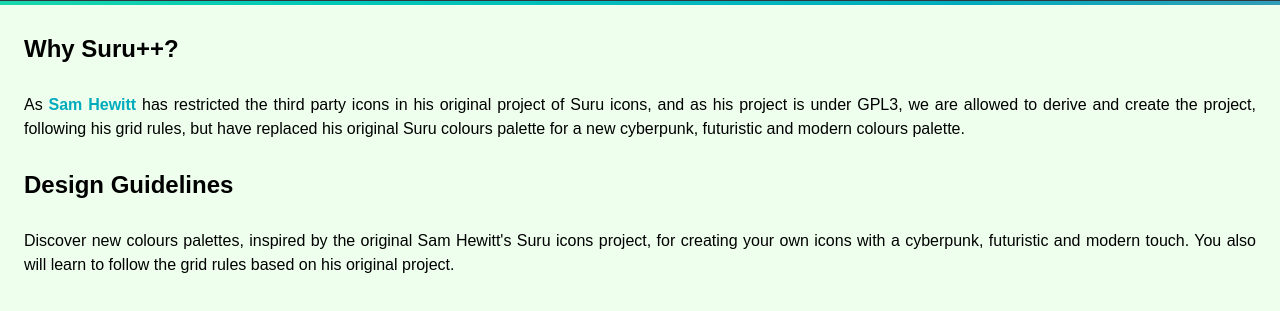
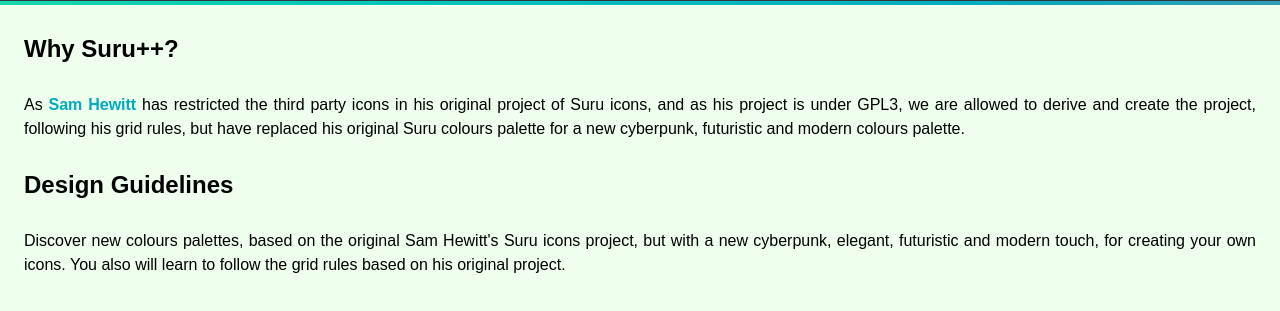
Before and after one commit to gusbemacbe/suru-plus-site, a plain HTML site: page index.html in a window 1280 px wide. Shown: the part 95-406 px from the top of the page. Drawn offline with Linux system fonts and the light colour scheme.

Commit message:
Version 1.0.2

```diff
--- a/index.html
+++ b/index.html
@@ -29,7 +29,7 @@
 
 		<h2>Design Guidelines</h2>
 
-		<p>Discover new colours palettes, inspired by the original Sam Hewitt's Suru icons project, for creating your own icons with a cyberpunk, futuristic and modern touch. You also will learn to follow the grid rules based on his original project.</p>
+		<p>Discover new colours palettes, based on the original Sam Hewitt's Suru icons project, but with a new cyberpunk, elegant, futuristic and modern touch, for creating your own icons. You also will learn to follow the grid rules based on his original project.</p>
 
 		<div id="footer"></div>
 
```
